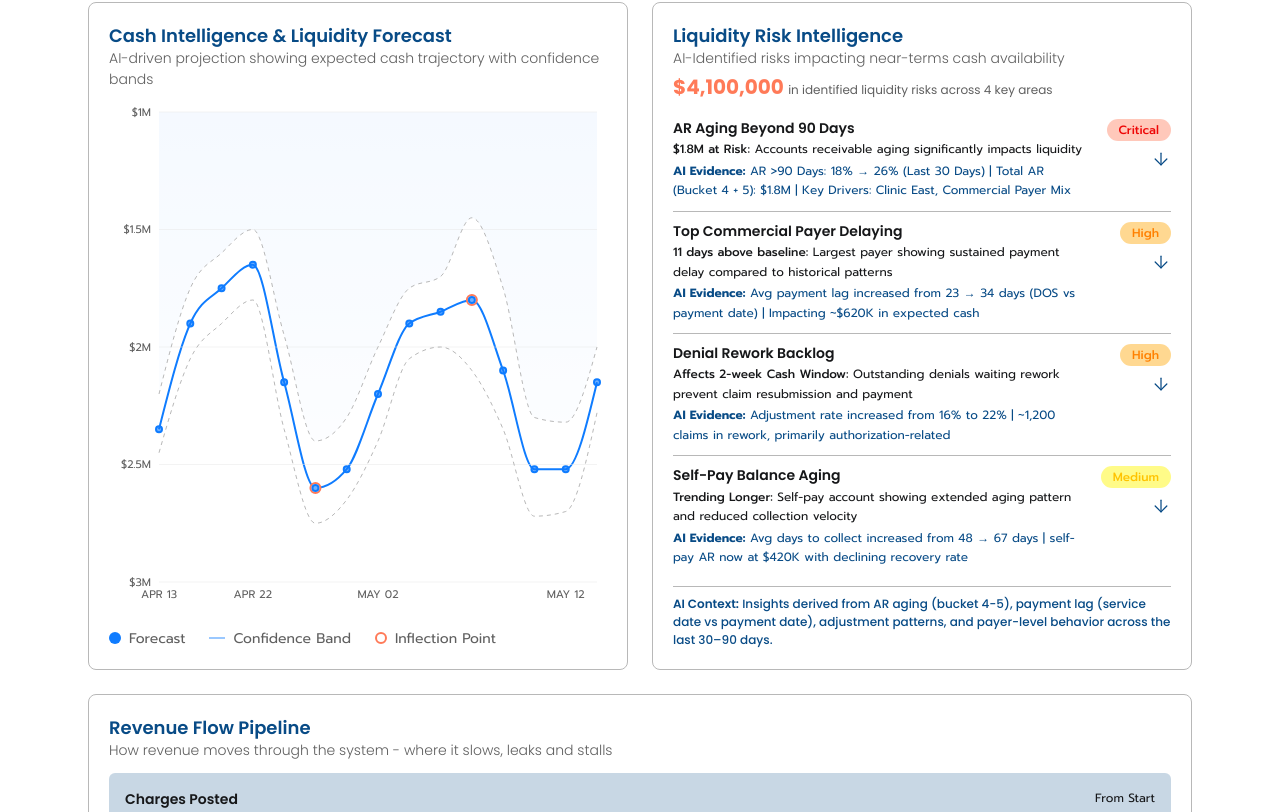
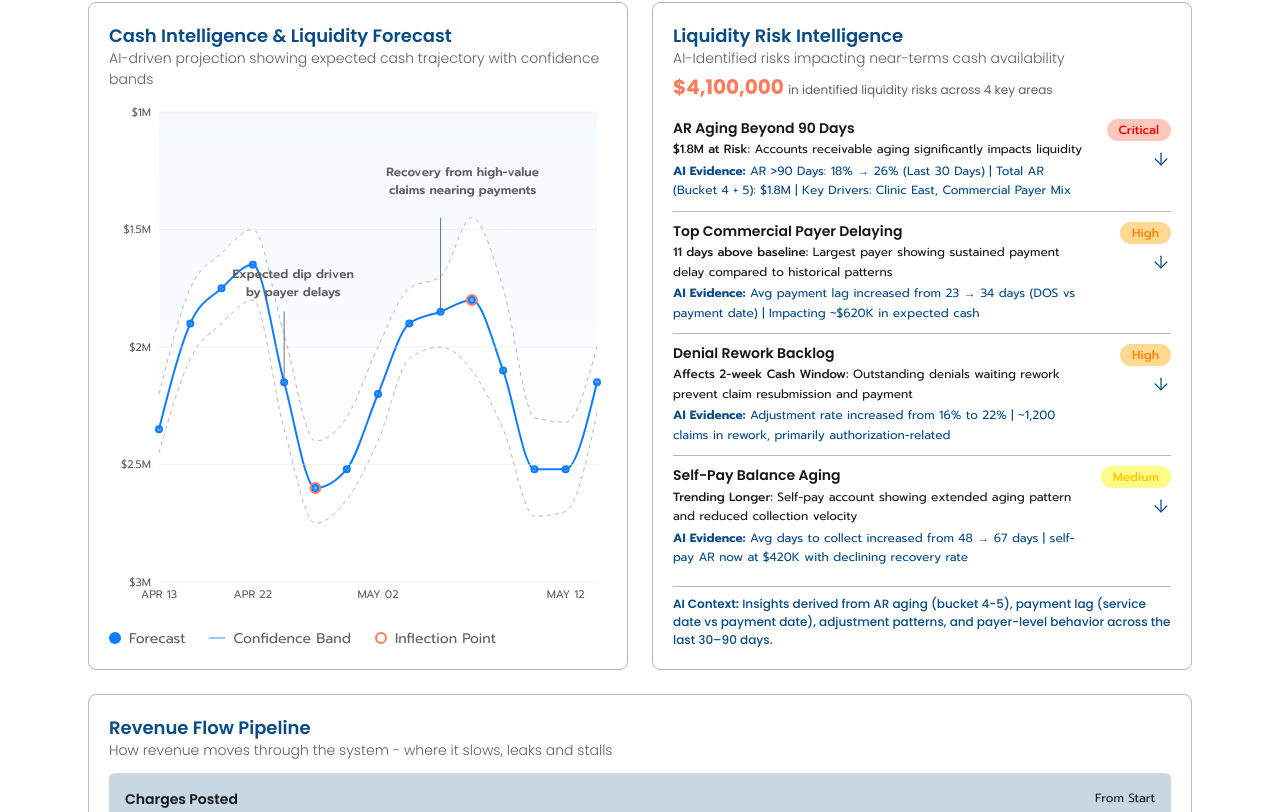
Before and after one commit to zeeshan-asc/intracare-rcm-fe, a React (Vite) app: page /cash-intelligence in a window 1280 px wide. Shown: the part 688-1500 px from the top of the page. Built offline with nearby package versions, Linux system fonts and the light colour scheme.

Commit message:
graph points

```diff
--- a/src/components/dashboard/CashForecastChart.jsx
+++ b/src/components/dashboard/CashForecastChart.jsx
@@ -129,7 +129,7 @@ export function CashForecastChart() {
               dot={false}
             />
 
-            {/* Inflection points */}
+            {/* Orange highlight points */}
             <ReferenceDot
               x={5}
               y={2.6}
@@ -146,23 +146,48 @@ export function CashForecastChart() {
               stroke="#FF7A58"
               strokeWidth={2}
             />
+
+            {/* Annotation connector lines anchored to chart coordinates */}
+            <ReferenceLine
+              segment={[
+                { x: 4, y: 1.85 },
+                { x: 4, y: 2.15 },
+              ]}
+              stroke="#6B7280"
+              strokeWidth={1}
+            />
+            <ReferenceLine
+              segment={[
+                { x: 9, y: 1.45 },
+                { x: 9, y: 1.85 },
+              ]}
+              stroke="#6B7280"
+              strokeWidth={1}
+            />
           </AreaChart>
         </ResponsiveContainer>
 
-        {/* Annotation labels - hidden on mobile, shown on md+ */}
+        {/* Annotation labels + connectors */}
         <div
-          className="hidden md:block absolute font-prompt font-medium text-xs text-text-secondary leading-tight w-[80px] text-center"
-          style={{ top: '15%', left: '32%' }}
+          className="absolute pointer-events-none"
+          style={{ top: '32%', left: '37%', transform: 'translateX(-50%)' }}
         >
+          <p className="font-prompt font-semibold text-[10px] md:text-xs text-text-secondary leading-tight text-center w-[120px] md:w-[170px]">
+            Expected dip driven
+            <br />
+            by payer delays
+          </p>
+        </div>
 
-
-        </div>
         <div
-          className="hidden md:block absolute font-prompt font-medium text-xs text-text-secondary leading-tight w-[100px] text-center"
-          style={{ top: '25%', left: '55%' }}
+          className="absolute pointer-events-none"
+          style={{ top: '12%', left: '71%', transform: 'translateX(-50%)' }}
         >
-
-
+          <p className="font-prompt font-semibold text-[10px] md:text-xs text-text-secondary leading-tight text-center w-[135px] md:w-[190px]">
+            Recovery from high-value
+            <br />
+            claims nearing payments
+          </p>
         </div>
       </div>
 
```
